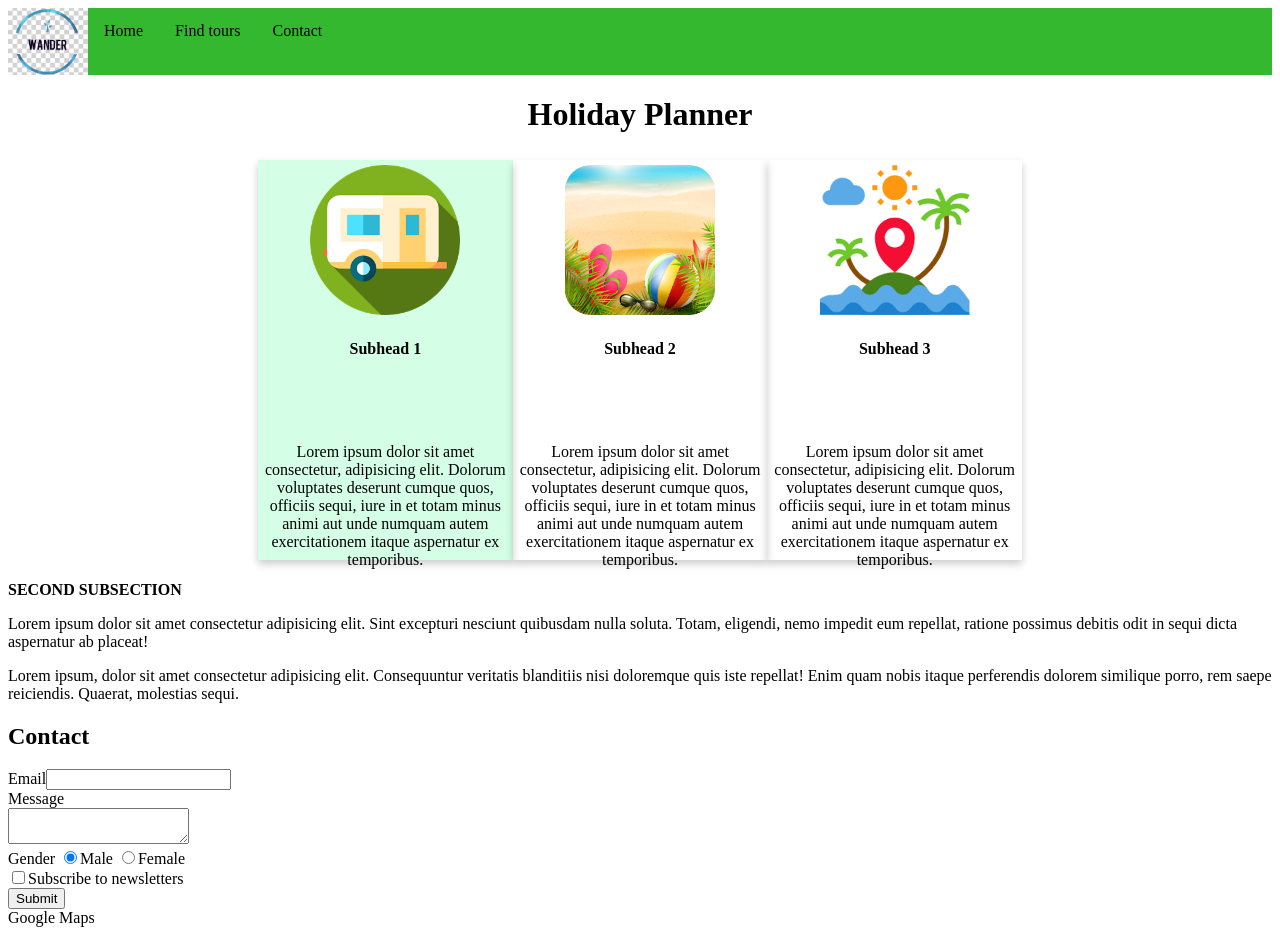
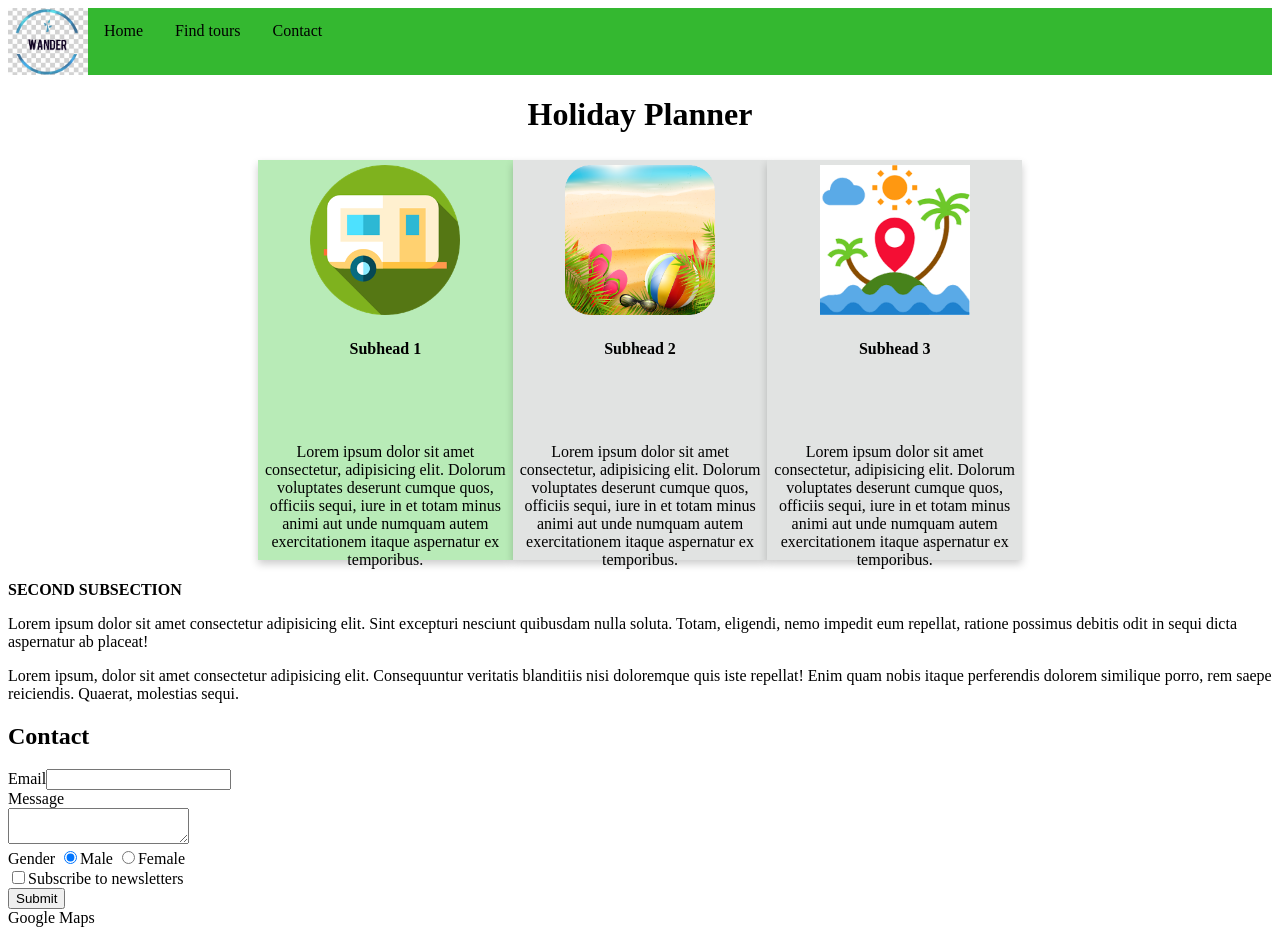
Before and after one commit to DorinCiora/Holiday-Planner, a plain HTML site: page index.html in a window 1280 px wide. In both pictures the pointer is over the element 385 px from the left and 359 px from the top of the page. Drawn offline with Linux system fonts and the light colour scheme.

Commit message:
edit project

```diff
--- a/style.css
+++ b/style.css
@@ -32,6 +32,7 @@ h1 {
 
 .card {
     box-shadow: 0 4px 8px 0 rgba(0, 0, 0, 0.2);
+    background-color: #e1e3e2;
     height: 400px;
     max-width: 300px;
     margin: auto;
@@ -39,7 +40,7 @@ h1 {
 }
 
 .card:hover {
-    background-color: #d4ffe6;
+    background-color: #b8ebb7;
 }
 
 .card-description {
```
